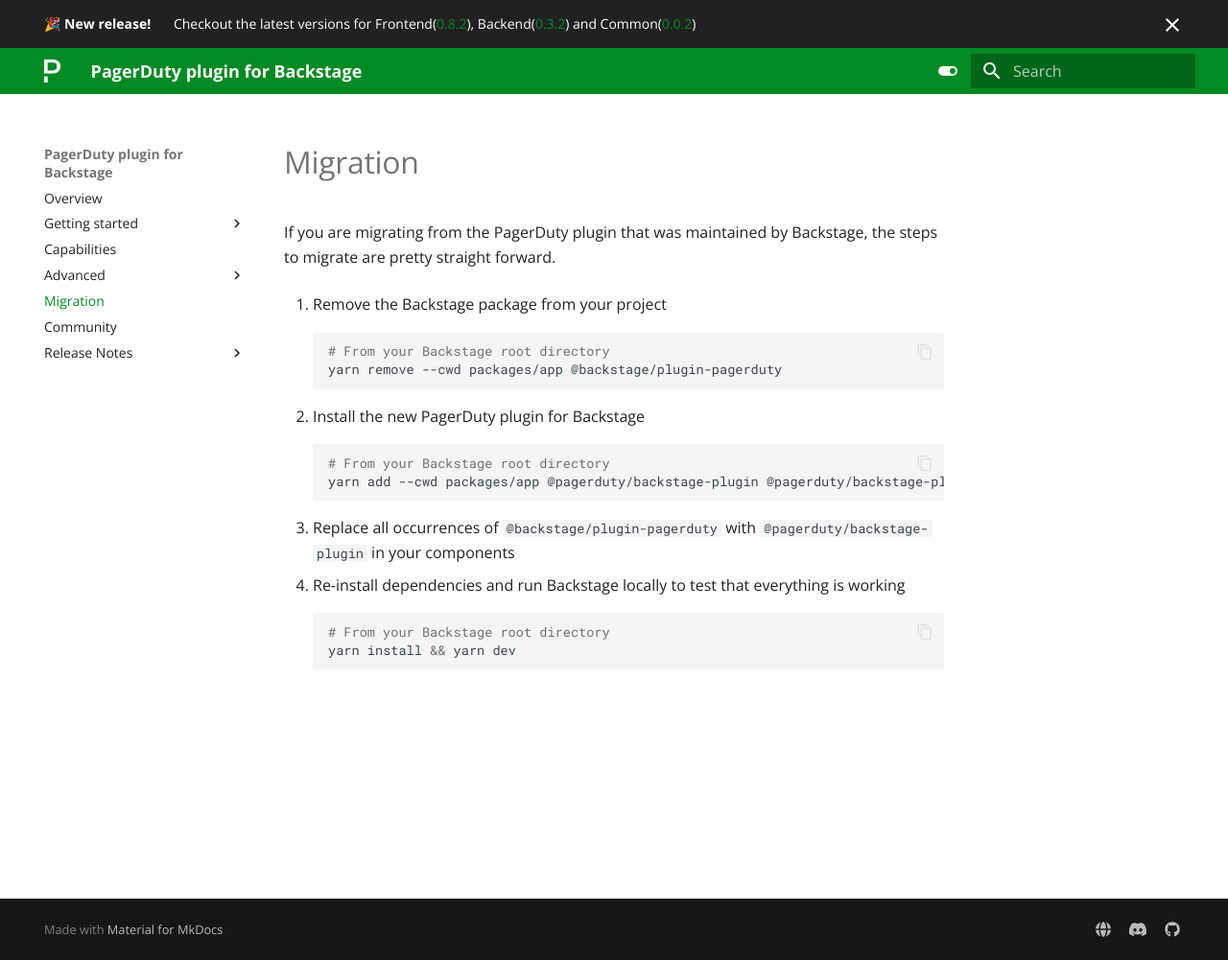
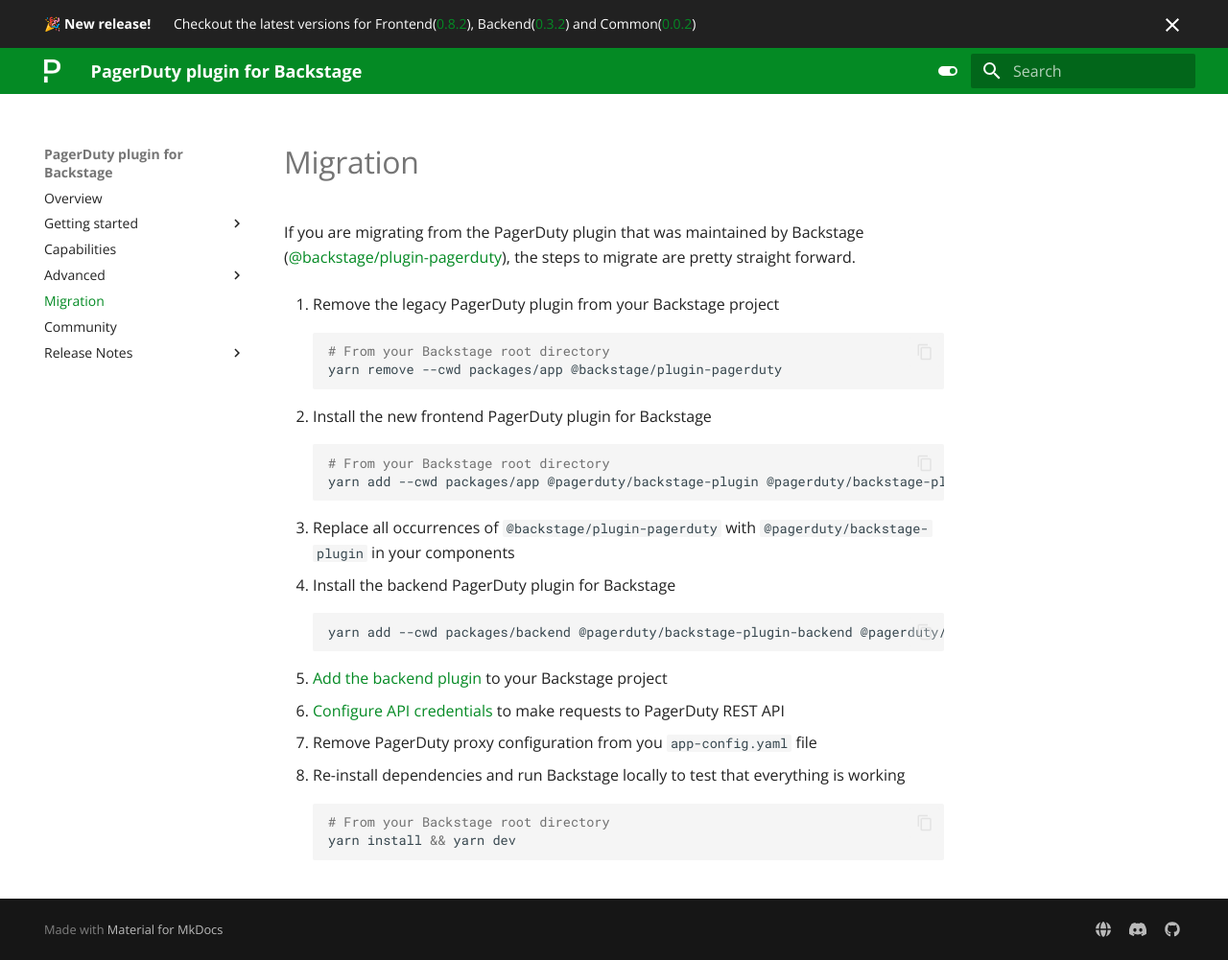
Before and after one commit to PagerDuty/backstage-plugin-docs, an MkDocs documentation site: the page built from docs/migration.md, in a window 1280 px wide and 1001 px high. Shown: the whole window at 96% size. Built offline with MkDocs 1.6.1 and Material for MkDocs 9.7.7, drawn with Linux system fonts in a browser that asks for light colours.

Commit message:
docs(migration): update migration docs to include backend
Signed-off-by: Tiago Barbosa <tbarbos@hotmail.com>

````diff
--- a/docs/migration.md
+++ b/docs/migration.md
@@ -1,15 +1,15 @@
 # Migration
 
-If you are migrating from the PagerDuty plugin that was maintained by Backstage, the steps to migrate are pretty straight forward.
+If you are migrating from the PagerDuty plugin that was maintained by Backstage ([@backstage/plugin-pagerduty](https://www.npmjs.com/package/@backstage/plugin-pagerduty)), the steps to migrate are pretty straight forward.
 
-1. Remove the Backstage package from your project
+1. Remove the legacy PagerDuty plugin from your Backstage project
 
     ```bash
     # From your Backstage root directory
     yarn remove --cwd packages/app @backstage/plugin-pagerduty
     ```
 
-2. Install the new PagerDuty plugin for Backstage
+2. Install the new frontend PagerDuty plugin for Backstage
 
     ```bash
     # From your Backstage root directory
@@ -18,7 +18,19 @@
 
 3. Replace all occurrences of `@backstage/plugin-pagerduty` with `@pagerduty/backstage-plugin` in your components
 
-4. Re-install dependencies and run Backstage locally to test that everything is working
+4. Install the backend PagerDuty plugin for Backstage
+
+    ```bash
+    yarn add --cwd packages/backend @pagerduty/backstage-plugin-backend @pagerduty/backstage-plugin-common
+    ```
+
+5. [Add the backend plugin](/getting-started/backstage/#add-the-backend-plugin-to-your-application) to your Backstage project
+
+6. [Configure API credentials](/getting-started/backstage/#configure-backend-plugin-api-credentials) to make requests to PagerDuty REST API
+
+7. Remove PagerDuty proxy configuration from you `app-config.yaml` file
+
+8. Re-install dependencies and run Backstage locally to test that everything is working
 
     ```bash
     # From your Backstage root directory
````
